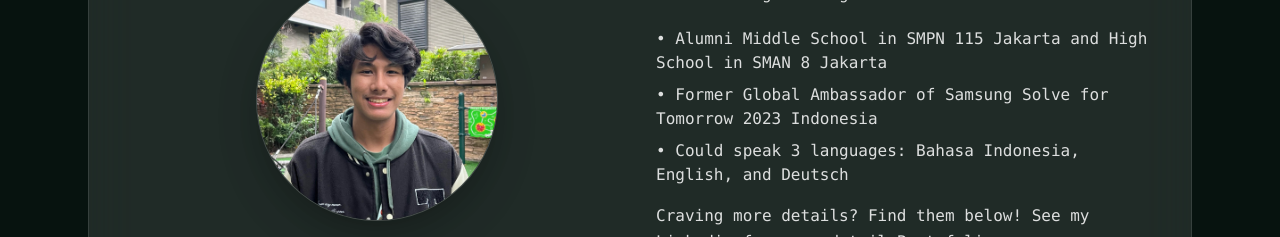
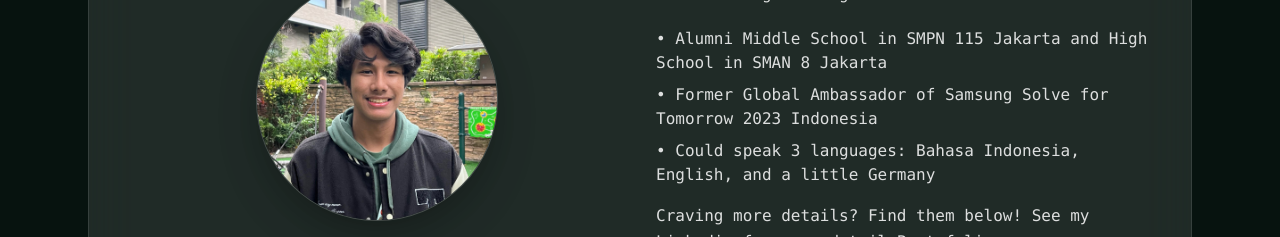
Before and after one commit to CerebrumCoder/neal.guarddin, a plain HTML site: page index.html in a window 1280 px wide. Shown: the part 1060-1297 px from the top of the page. Drawn offline with nearby package versions, Linux system fonts and the light colour scheme.

Commit message:
Update Portofolio Web

```diff
--- a/index.html
+++ b/index.html
@@ -128,7 +128,7 @@
             <ul class="mt-5 space-y-2 text-white/85">
               <li>• Alumni Middle School in SMPN 115 Jakarta and High School in SMAN 8 Jakarta</li>
               <li>• Former Global Ambassador of Samsung Solve for Tomorrow 2023 Indonesia</li>
-              <li>• Could speak 3 languages: Bahasa Indonesia, English, and Deutsch</li>
+              <li>• Could speak 3 languages: Bahasa Indonesia, English, and a little Germany</li>
             </ul>
             <p class="mt-4 text-white/85 leading-relaxed">
               Craving more details? Find them below! See my <a href="https://www.linkedin.com/in/neal-guarddin" target="_blank" rel="noopener" class="underline decoration-[var(--emerald)] decoration-2 underline-offset-4 hover:decoration-4 transition">Linkedin</a> for more detail Portofolio
```
